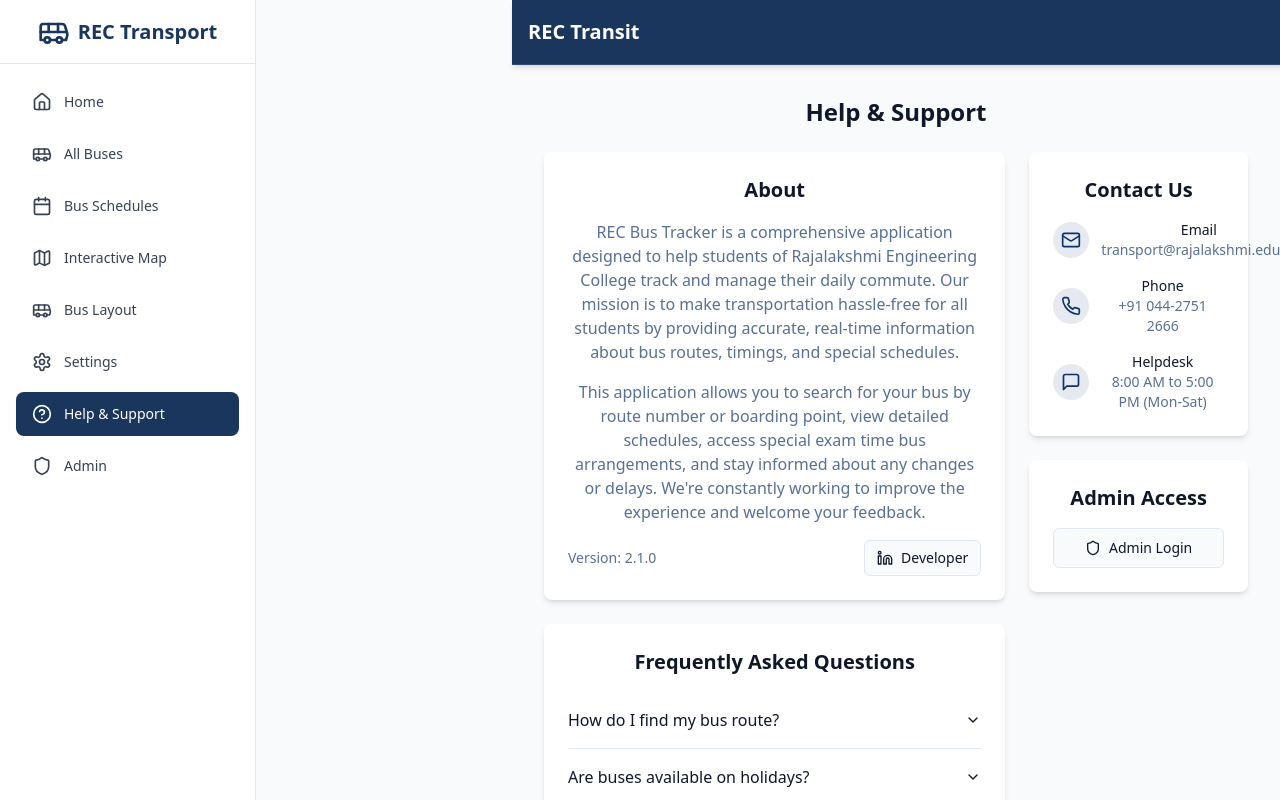
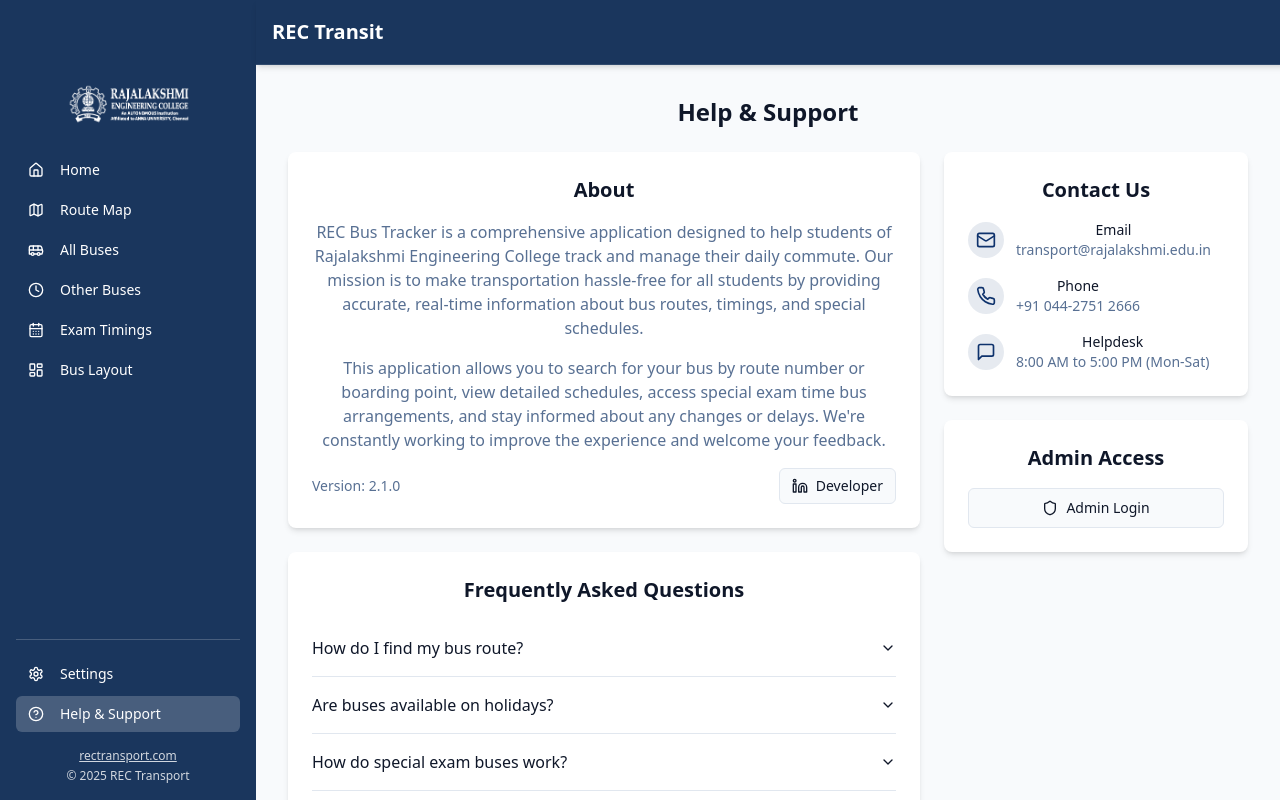
Before and after one commit to Naeha-S/rec-transit, a React (Vite) app: page /help in a window 1280 px wide. Shown: the top 800 px of the page. Built offline with nearby package versions, Linux system fonts and the light colour scheme.

Commit message:
Reverted to commit e36b0eecd992e57d7dde12da5244db7dfb2a105f

```diff
--- a/src/components/Sidebar.tsx
+++ b/src/components/Sidebar.tsx
@@ -1,8 +1,10 @@
 
 import React from 'react';
-import { Home, Bus, Calendar, Clock, Settings, HelpCircle, Shield, Map } from 'lucide-react';
-import { useAdminAuth } from '@/contexts/AdminAuthContext';
+import { Home, Map, Bell, MessageSquare, Settings, HelpCircle, Bus, LayoutDashboard, Clock, CalendarDays } from 'lucide-react';
+import { Button } from "@/components/ui/button";
+import { Separator } from "@/components/ui/separator";
 import { useNavigate } from 'react-router-dom';
+import { useLanguageContext } from '@/contexts/LanguageContext';
 
 interface SidebarProps {
   activeTab: string;
@@ -11,61 +13,94 @@ interface SidebarProps {
 }
 
 const Sidebar: React.FC<SidebarProps> = ({ activeTab, setActiveTab, isOpen }) => {
-  const { isExamSeason } = useAdminAuth();
   const navigate = useNavigate();
+  const { t } = useLanguageContext();
 
   const navItems = [
-    { id: 'home', label: 'Home', icon: Home, path: '/' },
-    { id: 'buses', label: 'All Buses', icon: Bus, path: '/buses' },
-    { id: 'schedules', label: 'Bus Schedules', icon: Calendar, path: '/schedules' },
-    { id: 'map', label: 'Interactive Map', icon: Map, path: '/' },
-    { id: 'buslayout', label: 'Bus Layout', icon: Bus, path: '/' },
-    ...(isExamSeason ? [{ id: 'examTimings', label: 'Exam Timings', icon: Clock, path: '/exam-timings' }] : []),
-    { id: 'settings', label: 'Settings', icon: Settings, path: '/' },
-    { id: 'help', label: 'Help & Support', icon: HelpCircle, path: '/help-support' },
-    { id: 'admin', label: 'Admin', icon: Shield, path: '/admin/dashboard' },
+    { id: 'home', label: t('home'), icon: Home, path: '/' },
+    { id: 'map', label: t('routeMap'), icon: Map, path: '/' },
+    { id: 'buses', label: t('allBuses'), icon: Bus, path: '/buses' },
+    { id: 'schedules', label: t('otherBuses'), icon: Clock, path: '/schedules' },
+    { id: 'examTimings', label: t('examTimings'), icon: CalendarDays, path: '/exams' },
+    { id: 'buslayout', label: t('busLayout'), icon: LayoutDashboard, path: '/' }
   ];
 
-  const handleNavigation = (item: any) => {
+  const bottomNavItems = [
+    { id: 'settings', label: t('settings'), icon: Settings, path: '/' },
+    { id: 'help', label: t('helpSupport'), icon: HelpCircle, path: '/help' }
+  ];
+
+  const handleNavClick = (item: { id: string; path: string }) => {
     setActiveTab(item.id);
     navigate(item.path);
   };
 
   return (
-    <div className={`fixed inset-y-0 left-0 z-30 w-64 bg-white border-r border-gray-200 transform transition-transform duration-300 ease-in-out lg:translate-x-0 lg:static lg:inset-0 ${
+    <aside className={`fixed top-0 bottom-0 left-0 w-64 bg-college-blue transition-transform transform z-30 ${
       isOpen ? 'translate-x-0' : '-translate-x-full'
-    }`}>
+    } lg:translate-x-0 pt-16`}>
       <div className="flex flex-col h-full">
-        <div className="flex items-center justify-center h-16 px-4 border-b border-gray-200">
-          <div className="flex items-center space-x-2">
-            <Bus className="h-8 w-8 text-college-blue" />
-            <span className="text-xl font-bold text-college-blue">REC Transport</span>
+        <div className="p-4">
+          <div className="flex items-center justify-center mb-6">
+            <img
+              src="/lovable-uploads/7b7ff6d9-374d-4250-b14e-19f4dc1efcca.png"
+              alt="REC Logo"
+              className="h-12 w-auto"
+            />
+          </div>
+
+          <nav className="space-y-1">
+            {navItems.map(item => (
+              <Button
+                key={item.id}
+                variant="ghost"
+                size="sm"
+                className={`w-full justify-start text-white hover:bg-white/10 hover:text-white ${
+                  activeTab === item.id
+                    ? 'bg-white/20 text-white'
+                    : ''
+                }`}
+                onClick={() => handleNavClick(item)}
+              >
+                <item.icon className="mr-2" size={18} />
+                {item.label}
+              </Button>
+            ))}
+          </nav>
+        </div>
+
+        <div className="mt-auto p-4">
+          <Separator className="bg-white/20 mb-4" />
+          <nav className="space-y-1">
+            {bottomNavItems.map(item => (
+              <Button
+                key={item.id}
+                variant="ghost"
+                size="sm"
+                className={`w-full justify-start text-white hover:bg-white/10 hover:text-white ${
+                  activeTab === item.id
+                    ? 'bg-white/20 text-white'
+                    : ''
+                }`}
+                onClick={() => handleNavClick(item)}
+              >
+                <item.icon className="mr-2" size={18} />
+                {item.label}
+              </Button>
+            ))}
+          </nav>
+
+          <div className="mt-4 text-xs text-white/80 text-center">
+            <p>
+              <a href="https://www.rectransport.com/" className="underline hover:text-white" target="_blank" rel="noopener noreferrer">
+                rectransport.com
+              </a>
+            </p>
+            <p className="mt-1">© 2025 REC Transport</p>
           </div>
         </div>
-
-        <nav className="flex-1 px-4 py-4 space-y-2">
-          {navItems.map((item) => {
-            const Icon = item.icon;
-            const isActive = activeTab === item.id;
-
-            return (
-              <button
-                key={item.id}
-                onClick={() => handleNavigation(item)}
-                className={`w-full flex items-center px-4 py-3 text-sm font-medium rounded-lg transition-colors ${
-                  isActive
-                    ? 'bg-college-blue text-white'
-                    : 'text-gray-700 hover:bg-gray-100'
-                }`}
-              >
-                <Icon className="h-5 w-5 mr-3" />
-                {item.label}
-              </button>
-            );
-          })}
-        </nav>
       </div>
-    </div>
+    </aside>
   );
 };
 
--- a/src/components/admin/AdminSettingsTab.tsx
+++ b/src/components/admin/AdminSettingsTab.tsx
@@ -4,16 +4,15 @@ import { Button } from "@/components/ui/button";
 import { Card, CardContent, CardDescription, CardFooter, CardHeader, CardTitle } from "@/components/ui/card";
 import { Input } from "@/components/ui/input";
 import { Label } from "@/components/ui/label";
-import { Switch } from "@/components/ui/switch";
 import { useToast } from "@/hooks/use-toast";
 import { useAdminSettings } from "@/contexts/AdminSettingsContext";
 import { useAdminAuth } from "@/contexts/AdminAuthContext";
 import { useLanguageContext } from '@/contexts/LanguageContext';
-import { Eye, EyeOff, Lock, Mail, Calendar } from 'lucide-react';
+import { Eye, EyeOff, Lock, Mail } from 'lucide-react';
 
 const AdminSettingsTab = () => {
   const { settings, updateBusesReturningAfter5 } = useAdminSettings();
-  const { changePassword, feedbackEmail, updateFeedbackEmail, isExamSeason, toggleExamSeason } = useAdminAuth();
+  const { changePassword, feedbackEmail, updateFeedbackEmail } = useAdminAuth();
   const [tempBusCount, setTempBusCount] = useState(settings.busesReturningAfter5.toString());
   const [tempFeedbackEmail, setTempFeedbackEmail] = useState(feedbackEmail);
   const [currentPassword, setCurrentPassword] = useState('');
@@ -104,14 +103,6 @@ const AdminSettingsTab = () => {
     }
   };
 
-  const handleExamSeasonToggle = (checked: boolean) => {
-    toggleExamSeason(checked);
-    toast({
-      title: "Exam Season Updated",
-      description: checked ? "Exam timings page is now accessible" : "Exam timings page is now hidden",
-    });
-  };
-
   return (
     <div className="space-y-6">
       <Card>
@@ -140,33 +131,6 @@ const AdminSettingsTab = () => {
         <CardFooter>
           <Button onClick={handleBusCountSave}>Save Settings</Button>
         </CardFooter>
-      </Card>
-
-      <Card>
-        <CardHeader>
-          <CardTitle className="flex items-center gap-2">
-            <Calendar className="h-5 w-5" />
-            Exam Season Control
-          </CardTitle>
-          <CardDescription>
-            Toggle exam season to show/hide the exam timings page
-          </CardDescription>
-        </CardHeader>
-        <CardContent className="space-y-4">
-          <div className="flex items-center justify-between">
-            <div className="space-y-0.5">
-              <Label htmlFor="examSeason">Exam Season Active</Label>
-              <p className="text-sm text-muted-foreground">
-                When enabled, the exam timings page will be accessible to users
-              </p>
-            </div>
-            <Switch
-              id="examSeason"
-              checked={isExamSeason}
-              onCheckedChange={handleExamSeasonToggle}
-            />
-          </div>
-        </CardContent>
       </Card>
 
       <Card>
--- a/src/contexts/AdminAuthContext.tsx
+++ b/src/contexts/AdminAuthContext.tsx
@@ -10,14 +10,12 @@ interface AdminAuthContextType {
   currentPassword: string;
   examSchedule: ExamSchedule;
   feedbackEmail: string;
-  isExamSeason: boolean;
   login: (password: string) => boolean;
   logout: () => void;
   changePassword: (currentPass: string, newPass: string) => boolean;
   updateExamSchedule: (busId: string, time: '1' | '3' | '5') => void;
   getExamBusesByTime: (time: '1' | '3' | '5') => string[];
   updateFeedbackEmail: (email: string) => void;
-  toggleExamSeason: (isActive: boolean) => void;
 }
 
 const AdminAuthContext = createContext<AdminAuthContextType | undefined>(undefined);
@@ -27,7 +25,6 @@ export const AdminAuthProvider: React.FC<{ children: ReactNode }> = ({ children
   const [currentPassword, setCurrentPassword] = useState('rec');
   const [examSchedule, setExamSchedule] = useState<ExamSchedule>({});
   const [feedbackEmail, setFeedbackEmail] = useState('transport@rajalakshmi.edu.in');
-  const [isExamSeason, setIsExamSeason] = useState(false);
 
   // Load settings from localStorage on mount
   useEffect(() => {
@@ -35,7 +32,6 @@ export const AdminAuthProvider: React.FC<{ children: ReactNode }> = ({ children
     const savedPassword = localStorage.getItem('adminPassword');
     const savedExamSchedule = localStorage.getItem('examSchedule');
     const savedFeedbackEmail = localStorage.getItem('feedbackEmail');
-    const savedExamSeason = localStorage.getItem('isExamSeason');
 
     if (savedAuth === 'true') {
       setIsAdminAuthenticated(true);
@@ -52,9 +48,6 @@ export const AdminAuthProvider: React.FC<{ children: ReactNode }> = ({ children
     }
     if (savedFeedbackEmail) {
       setFeedbackEmail(savedFeedbackEmail);
-    }
-    if (savedExamSeason) {
-      setIsExamSeason(savedExamSeason === 'true');
     }
   }, []);
 
@@ -104,25 +97,18 @@ export const AdminAuthProvider: React.FC<{ children: ReactNode }> = ({ children
     localStorage.setItem('feedbackEmail', email);
   };
 
-  const toggleExamSeason = (isActive: boolean) => {
-    setIsExamSeason(isActive);
-    localStorage.setItem('isExamSeason', isActive.toString());
-  };
-
   return (
     <AdminAuthContext.Provider value={{
       isAdminAuthenticated,
       currentPassword,
       examSchedule,
       feedbackEmail,
-      isExamSeason,
       login,
       logout,
       changePassword,
       updateExamSchedule,
       getExamBusesByTime,
-      updateFeedbackEmail,
-      toggleExamSeason
+      updateFeedbackEmail
     }}>
       {children}
     </AdminAuthContext.Provider>
--- a/src/pages/ExamTimings.tsx
+++ b/src/pages/ExamTimings.tsx
@@ -3,7 +3,7 @@ import React, { useState, useEffect } from 'react';
 import { Card, CardContent, CardHeader, CardTitle } from "@/components/ui/card";
 import { Table, TableBody, TableCell, TableHead, TableHeader, TableRow } from "@/components/ui/table";
 import { Alert, AlertDescription, AlertTitle } from "@/components/ui/alert";
-import { AlertCircle, Info, Calendar } from "lucide-react";
+import { AlertCircle, Info } from "lucide-react";
 import Header from '@/components/Header';
 import MobileNav from '@/components/MobileNav';
 import Sidebar from '@/components/Sidebar';
@@ -24,20 +24,11 @@ const ExamTimings: React.FC = () => {
   const navigate = useNavigate();
   const { t } = useLanguageContext();
   const { isHolidayActive, holidayData } = useHolidayContext();
-  const { getExamBusesByTime, isExamSeason } = useAdminAuth();
+  const { getExamBusesByTime } = useAdminAuth();
   const { isBusVisible } = useBusVisibility();
   const { toast } = useToast();
 
-  // Redirect if exam season is not active
   useEffect(() => {
-    if (!isExamSeason) {
-      navigate('/', { replace: true });
-      return;
-    }
-  }, [isExamSeason, navigate]);
-
-  useEffect(() => {
-    if (isExamSeason) {
     toast({
       title: "Exam Schedule",
       description: "Special buses are available during exam periods",
@@ -56,17 +47,11 @@ const ExamTimings: React.FC = () => {
     };
 
     loadBusData();
-    }
-  }, [toast, isExamSeason]);
+  }, [toast]);
 
   const toggleNav = () => {
     setSidebarOpen(!sidebarOpen);
   };
-
-  // Don't render anything if exam season is not active
-  if (!isExamSeason) {
-    return null;
-  }
 
   // Get exam schedule data organized by time slots
   const getExamScheduleData = () => {
```
Lines whose indentation alone changed are shown as unchanged.
